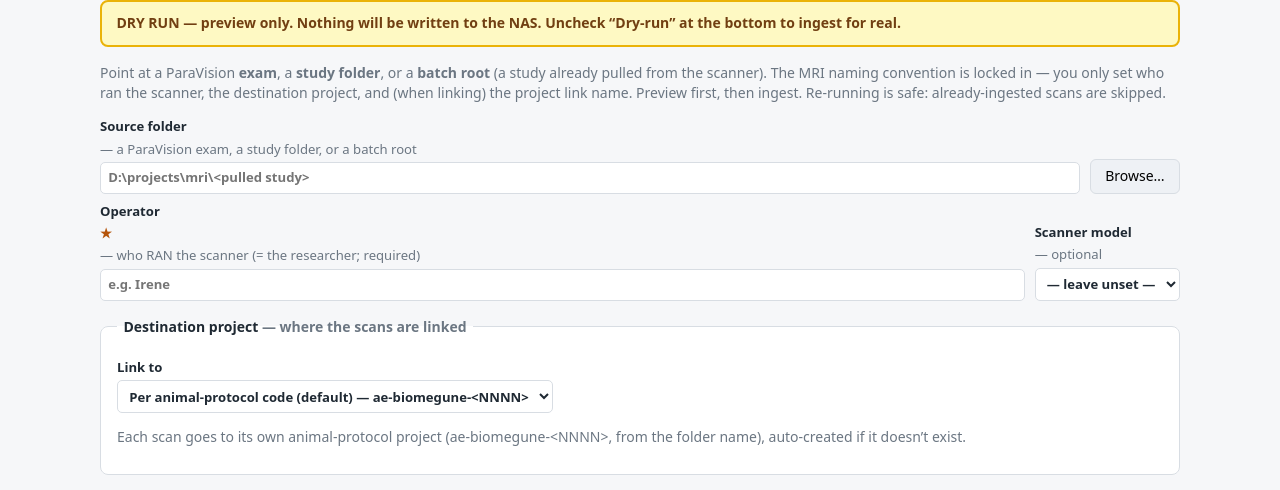
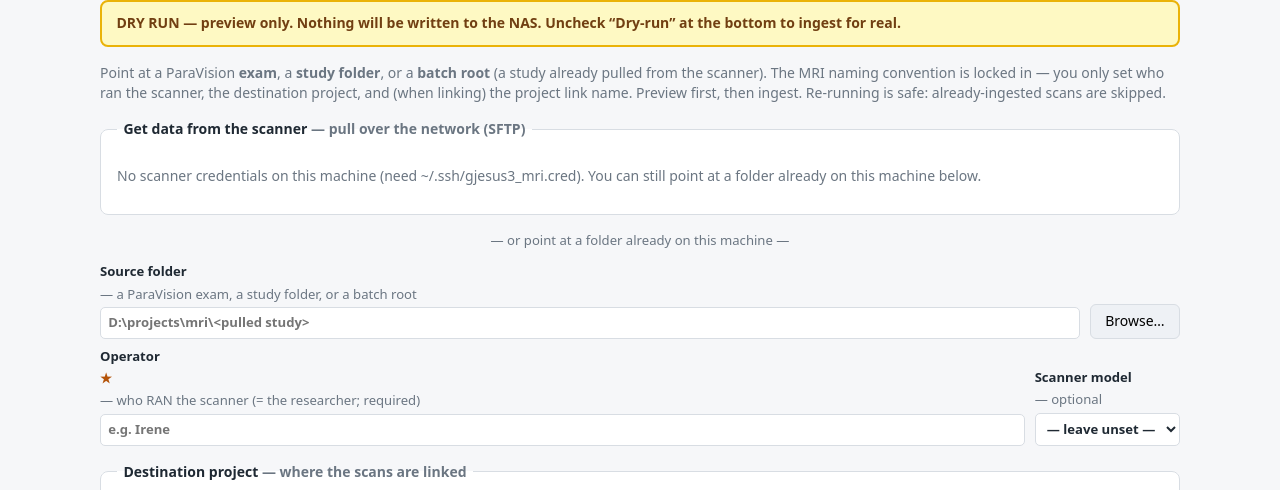
Before and after one commit to Rtasseff/gjesus3-pilot, a Flask app: page /mri in a window 1280 px wide. Shown: the part 102-592 px from the top of the page. Run offline with Flask 3, Linux system fonts and the light colour scheme.

Commit message:
feat(mri-gui): SFTP remote-pull source — list scanner studies, pull, ingest
Layer 2 of the remote MRI-grab GUI. The /mri page can now pull ParaVision
study folders straight off the acquisition console over SFTP, drop them into a
local staging batch, and hand the local copy to the existing MRI preview/ingest
flow — no separate FileZilla step. READ-ONLY on the scanner (list + download
only; never writes there).

Backend (app.py):
- GET  /api/sftp_status   — creds-present + paramiko + host (drives the UI hint).
- POST /api/sftp_listdir  — non-recursive listdir of the two documented PV roots
  (/opt/PV-7.0.0 + /opt/PV6.0.1), MFB (jrc) filter by default, newest-first.
- POST /api/sftp_pull     — SSE-streamed mirror of the selected studies into
  <staging_root>/<batch>/<study>/; the done event returns the local staging_dir.
- Creds via env.ftp_creds() (env vars > ~/.ssh/gjesus3_mri.cred). Guards:
  selection required, <=50 studies, every remote must sit under a known root.

ftp_mirror.py:
- mirror() gains an optional log_callback so the GUI can stream pull progress
  (additive; defaults to the existing print logger).

Frontend (mri.html / mri.js / style.css):
- New "Get data from the scanner" section: List → checkable study list (live
  search, newest-first) → "Pull N selected" → streamed pull log → auto-fills the
  Source folder so Preview/Ingest just works. Local-folder source kept as the
  alternative.
- Extracted readSSE() helper; the ingest stream now shares it with the pull.

Verified live end-to-end against kenia.cicbiomagune.int: status detects creds,
listdir returns 1083 jrc studies newest-first, pull streams a 50-file/3 MB
study, and the pulled batch previews to 2 ACQs with collision-safe link names.
Guards return clean 400s.

Co-Authored-By: Claude Opus 4.8 (1M context) <noreply@anthropic.com>
Claude-Session: https://claude.ai/code/session_017gX1V1DrwG9tnQ4XGcGdrZ

```diff
--- a/tools/operator/gui/app.py
+++ b/tools/operator/gui/app.py
@@ -126,6 +126,27 @@ MRI_LINK_PALETTE_KEYS = [
 ]
 MRI_LINK_PALETTE_EXTRAS = ["${sample_id}", "${acq_date}", "${acq_id}",
                            "${original_name}"]
+
+# --- MRI remote-pull (SFTP) source ------------------------------------------
+# Pull ParaVision study folders off the acquisition console over SFTP, then
+# ingest the local copy through the same MRI path. READ-ONLY on the remote
+# (list + download only — never writes there). Host + creds + source roots are
+# documented in equipment/historical_data_archives.md §MRI; creds resolve via
+# env.ftp_creds() (GJESUS3_FTP_* env vars > ~/.ssh/gjesus3_mri.cred). The two
+# roots are the concurrent ParaVision versions on the box.
+MRI_SFTP_ROOTS = [
+    {"path": "/opt/PV-7.0.0/data/nmr", "label": "ParaVision 7.0.0"},
+    {"path": "/opt/PV6.0.1/data/nmr",  "label": "ParaVision 6.0.1"},
+]
+# MFB naming convention: every MFB study folder carries the PI initials "jrc"
+# (Jesus Ruiz-Cabello). This is also what the mri_bruker ingest regex keys on,
+# so non-jrc folders wouldn't ingest anyway. Default the remote list to jrc-only.
+MRI_SFTP_FILTER = "jrc"
+# Where pulled study folders land locally (one batch subfolder per pull). The
+# operator can override per pull; this is the documented MRI staging root.
+MRI_PULL_STAGING_ROOT = r"D:\projects\mri"
+# Safety cap: never mirror more than this many studies in one pull request.
+MRI_PULL_MAX_STUDIES = 50
 
 # Controlled sample_type vocabulary — 06_REGISTRIES §2.4 (DRAFT, REG-07). Operators
 # pick one verbatim; a new kind is a vocab-extension decision, not an ad-hoc value.
@@ -1040,6 +1061,225 @@ def api_mri_ingest():
     return _ingest_sse_response(cfg, nas_root, dry_run, stamp)
 
 
+# ============================================================ MRI SFTP remote-pull
+# Layer 2: pull ParaVision study folders off the acquisition console, then feed
+# the local copy to the SAME MRI preview/ingest path above. Read-only on the
+# remote. Two endpoints: /api/sftp_listdir (browse MFB exams) + /api/sftp_pull
+# (SSE-streamed mirror, like the ingest stream). Creds via env.ftp_creds().
+
+def _load_ftp_mirror():
+    """Load tools/ftp_mirror.py (SFTP mirror engine) under a private alias.
+
+    Lives at tools/ftp_mirror.py (one level above the operator package), so it
+    is loaded by path, not import. _MEIPASS-aware for the frozen bundle.
+    """
+    path = os.path.join(_TOOLS_DIR, "ftp_mirror.py")
+    spec = importlib.util.spec_from_file_location("gj_ftp_mirror", path)
+    mod = importlib.util.module_from_spec(spec)
+    spec.loader.exec_module(mod)
+    return mod
+
+
+def _sftp_connect():
+    """Open an SFTP client to the MRI host using env.ftp_creds().
+
+    Returns (transport, sftp). Raises RuntimeError with a plain-language message
+    when creds are missing or paramiko is not installed — the caller surfaces it
+    as a 400 so the operator sees what to fix.
+    """
+    if not env.ftp_creds_present():
+        raise RuntimeError(
+            "No SFTP credentials found. Set the GJESUS3_FTP_* environment "
+            "variables, or create ~/.ssh/gjesus3_mri.cred (see "
+            "equipment/historical_data_archives.md §MRI)."
+        )
+    try:
+        import paramiko
+    except ImportError:
+        raise RuntimeError("paramiko is not installed. Run: pip install paramiko")
+    c = env.ftp_creds()
+    transport = paramiko.Transport((c["host"], c["port"]))
+    transport.connect(username=c["user"], password=c["password"])
+    sftp = paramiko.SFTPClient.from_transport(transport)
+    return transport, sftp
+
+
+def _under_known_root(remote):
+    """True if `remote` sits directly under one of the documented SFTP roots.
+
+    Defence-in-depth: the operator only ever picks from the listed exams, but a
+    crafted request must not coax a pull of an arbitrary remote path. We only
+    ever READ/COPY, never write, so the blast radius is small — but bound it.
+    """
+    remote = (remote or "").rstrip("/")
+    for root in MRI_SFTP_ROOTS:
+        base = root["path"].rstrip("/")
+        if remote.startswith(base + "/") and "/" not in remote[len(base) + 1:]:
+            return True
+    return False
+
+
+@app.route("/api/sftp_status")
+def api_sftp_status():
+    """Whether remote pull is usable on this machine: creds present + host."""
+    present = env.ftp_creds_present()
+    host = env.ftp_creds().get("host") if present else None
+    try:
+        import paramiko  # noqa: F401
+        has_paramiko = True
+    except ImportError:
+        has_paramiko = False
+    return jsonify({
+        "creds_present": present,
+        "host": host,
+        "paramiko": has_paramiko,
+        "available": present and has_paramiko,
+        "roots": MRI_SFTP_ROOTS,
+        "staging_root": MRI_PULL_STAGING_ROOT,
+    })
+
+
+@app.route("/api/sftp_listdir", methods=["POST"])
+def api_sftp_listdir():
+    """List MFB (jrc) ParaVision study folders on the MRI host, newest first.
+
+    Read-only: a single non-recursive listdir of each documented root. Folder
+    names start with YYYYMMDD_HHMMSS, so a reverse name sort is a reliable
+    chronological order (st_mtime is also returned as a backstop).
+    """
+    import stat as _stat
+    data = request.get_json(silent=True) or {}
+    show_all = bool(data.get("all"))   # default False -> jrc-only
+    try:
+        transport, sftp = _sftp_connect()
+    except RuntimeError as e:
+        return jsonify({"error": str(e)}), 400
+    try:
+        exams = []
+        root_errors = []
+        for root in MRI_SFTP_ROOTS:
+            try:
+                entries = sftp.listdir_attr(root["path"])
+            except IOError as e:
+                root_errors.append({"root": root["path"], "error": str(e)})
+                continue
+            for ent in entries:
+                if not _stat.S_ISDIR(ent.st_mode):
+                    continue
+                name = ent.filename
+                if not show_all and MRI_SFTP_FILTER not in name.lower():
+                    continue
+                exams.append({
+                    "name": name,
+                    "root": root["path"],
+                    "version": root["label"],
+                    "remote": root["path"].rstrip("/") + "/" + name,
+                    "mtime": int(ent.st_mtime or 0),
+                })
+        exams.sort(key=lambda d: d["name"], reverse=True)   # newest first
+        return jsonify({
+            "host": env.ftp_creds().get("host"),
+            "filter": None if show_all else MRI_SFTP_FILTER,
+            "count": len(exams),
+            "exams": exams,
+            "root_errors": root_errors,
+        })
+    except Exception as e:  # noqa: BLE001
+        return jsonify({"error": f"SFTP listing failed: {e}"}), 500
+    finally:
+        transport.close()
+
+
+@app.route("/api/sftp_pull", methods=["POST"])
+def api_sftp_pull():
+    """Mirror the selected remote study folders into a local batch dir, SSE-streamed.
+
+    Each checked remote `/opt/.../nmr/<study>` is mirrored to
+    `<staging_root>/<batch>/<study>/`, so the batch dir holds study folders and
+    the existing MRI `*/*` scope matches. The final `done` event carries the
+    local `staging_dir` — the page drops it into the source field and the
+    operator runs Preview as usual. Read-only on the remote (download only).
+    """
+    from datetime import datetime
+    data = request.get_json(silent=True) or {}
+    remotes = [r for r in (data.get("remotes") or []) if isinstance(r, str)]
+    staging_root = (data.get("staging_root") or MRI_PULL_STAGING_ROOT).strip()
+    batch = (data.get("batch") or "").strip()
+    force = bool(data.get("force"))
+
+    # Validate up front so guard failures are a clean 400 (not mid-stream).
+    if not remotes:
+        return jsonify({"error": "Select at least one study to pull."}), 400
+    if len(remotes) > MRI_PULL_MAX_STUDIES:
+        return jsonify({"error": f"Too many studies selected "
+                                 f"({len(remotes)} > {MRI_PULL_MAX_STUDIES})."}), 400
+    bad = [r for r in remotes if not _under_known_root(r)]
+    if bad:
+        return jsonify({"error": f"Refusing to pull paths outside the known "
+                                 f"ParaVision roots: {bad[:3]}"}), 400
+    try:
+        ftp_mirror = _load_ftp_mirror()
+    except Exception as e:  # noqa: BLE001
+        return jsonify({"error": f"Cannot load the SFTP engine: {e}"}), 500
+
+    # batch subfolder keeps each pull isolated; default to a timestamp.
+    if not batch:
+        batch = "sftp_" + datetime.now().strftime("%Y%m%d_%H%M%S")
+    safe_batch = "".join(c if (c.isalnum() or c in "-_") else "_" for c in batch)
+    staging_dir = os.path.normpath(os.path.join(staging_root, safe_batch))
+
+    def generate():
+        import queue
+        q = queue.Queue()
+        SENTINEL = object()
+
+        def cb(msg, level="INFO"):
+            q.put(("log", level, str(msg)))
+
+        def worker():
+            transport = None
+            try:
+                transport, sftp = _sftp_connect()
+                cb(f"Connected. Pulling {len(remotes)} study folder(s) -> {staging_dir}")
+                tot_x = tot_s = tot_b = 0
+                for idx, remote in enumerate(remotes, 1):
+                    study = remote.rstrip("/").rsplit("/", 1)[-1]
+                    local = os.path.join(staging_dir, study)
+                    cb(f"[{idx}/{len(remotes)}] {study}")
+                    nx, ns, nb = ftp_mirror.mirror(
+                        sftp, remote, local, force=force, log_callback=cb,
+                    )
+                    tot_x += nx
+                    tot_s += ns
+                    tot_b += nb
+                cb(f"Done. transferred {tot_x} files "
+                   f"({tot_b / 1_000_000:.1f} MB); skipped {tot_s} already-present")
+                q.put(("done", "INFO", json.dumps({
+                    "staging_dir": staging_dir,
+                    "studies": len(remotes),
+                    "transferred": tot_x,
+                    "skipped": tot_s,
+                    "bytes": tot_b,
+                })))
+            except Exception as e:  # noqa: BLE001 — report to the stream
+                q.put(("error", "ERROR", str(e)))
+            finally:
+                if transport is not None:
+                    transport.close()
+                q.put(SENTINEL)
+
+        t = threading.Thread(target=worker, daemon=True)
+        t.start()
+        while True:
+            item = q.get()
+            if item is SENTINEL:
+                break
+            kind, level, msg = item
+            yield f"data: {json.dumps({'kind': kind, 'level': level, 'msg': msg})}\n\n"
+
+    return Response(generate(), mimetype="text/event-stream")
+
+
 # --------------------------------------------------------------------- runner
 
 def _open_browser(url):
--- a/tools/operator/gui/static/mri.js
+++ b/tools/operator/gui/static/mri.js
@@ -294,6 +294,32 @@ function appendLog(el, level, msg) {
   el.scrollTop = el.scrollHeight;
 }
 
+// Drain a fetch() SSE stream (POST-based, so EventSource can't be used). Each
+// event is `data: {kind,level,msg}\n\n`; dispatch to the supplied handlers.
+// Shared by the ingest stream and the SFTP-pull stream.
+async function readSSE(resp, handlers) {
+  const reader = resp.body.getReader();
+  const decoder = new TextDecoder();
+  let buf = "";
+  while (true) {
+    const { value, done } = await reader.read();
+    if (done) break;
+    buf += decoder.decode(value, { stream: true });
+    let idx;
+    while ((idx = buf.indexOf("\n\n")) >= 0) {
+      const chunk = buf.slice(0, idx);
+      buf = buf.slice(idx + 2);
+      const line = chunk.replace(/^data: /, "");
+      if (!line.trim()) continue;
+      let evt;
+      try { evt = JSON.parse(line); } catch (e) { continue; }
+      if (evt.kind === "log" && handlers.onLog) handlers.onLog(evt.level || "INFO", evt.msg);
+      else if (evt.kind === "error" && handlers.onError) handlers.onError(evt.msg);
+      else if (evt.kind === "done" && handlers.onDone) handlers.onDone(JSON.parse(evt.msg));
+    }
+  }
+}
+
 async function ingest() {
   const payload = buildPayload();
   payload.dry_run = $("#dry").checked;
@@ -324,27 +350,10 @@ async function ingest() {
     $("#ingest").disabled = false; $("#preview").disabled = false; return;
   }
 
-  const reader = resp.body.getReader();
-  const decoder = new TextDecoder();
-  let buf = "";
-  while (true) {
-    const { value, done } = await reader.read();
-    if (done) break;
-    buf += decoder.decode(value, { stream: true });
-    let idx;
-    while ((idx = buf.indexOf("\n\n")) >= 0) {
-      const chunk = buf.slice(0, idx);
-      buf = buf.slice(idx + 2);
-      const line = chunk.replace(/^data: /, "");
-      if (!line.trim()) continue;
-      let evt;
-      try { evt = JSON.parse(line); } catch (e) { continue; }
-      if (evt.kind === "log") {
-        appendLog(logEl, evt.level || "INFO", evt.msg);
-      } else if (evt.kind === "error") {
-        appendLog(logEl, "ERROR", evt.msg);
-      } else if (evt.kind === "done") {
-        const r = JSON.parse(evt.msg);
+  await readSSE(resp, {
+    onLog: (lvl, msg) => appendLog(logEl, lvl, msg),
+    onError: (msg) => appendLog(logEl, "ERROR", msg),
+    onDone: (r) => {
       const resEl = $("#result");
       if (r.dry_run) {
         resEl.className = "summary dry-done";
@@ -354,9 +363,8 @@ async function ingest() {
         resEl.className = "summary live-done";
         resEl.innerHTML = `✓ INGEST COMPLETE — <strong>${r.ok}/${r.total} scans written</strong> to ${esc(nasInput.value || "the NAS")}.`;
       }
-      }
-    }
-  }
+    },
+  });
   $("#ingest").disabled = false;
   $("#preview").disabled = false;
 }
@@ -377,7 +385,129 @@ function updateDryState() {
 dry.addEventListener("change", updateDryState);
 $("#regenerate").addEventListener("change", updateDicomifierNote);
 
+// ---------------------------------------------------------------- SFTP remote pull
+// Pull ParaVision study folders off the scanner over SFTP, drop them into a
+// local staging batch, then fill the Source-folder field so the normal
+// Preview/Ingest flow takes over. Read-only on the scanner (download only).
+const sftp = {
+  status: $("#sftp-status"), controls: $("#sftp-controls"),
+  listBtn: $("#sftp-list"), allChk: $("#sftp-all"), count: $("#sftp-count"),
+  listWrap: $("#sftp-listwrap"), items: $("#sftp-list-items"),
+  search: $("#sftp-search"), selNone: $("#sftp-selnone"),
+  pullRow: $("#sftp-pullrow"), stagingRoot: $("#sftp-staging-root"),
+  batch: $("#sftp-batch"), pullBtn: $("#sftp-pull"),
+  logWrap: $("#sftp-log-wrap"), log: $("#sftp-log"), result: $("#sftp-result"),
+  exams: [],
+};
+
+async function sftpInit() {
+  let d;
+  try { d = await getJSON("/api/sftp_status"); }
+  catch (e) { sftp.status.textContent = "Remote pull unavailable."; return; }
+  if (d.staging_root && !sftp.stagingRoot.value) sftp.stagingRoot.value = d.staging_root;
+  if (d.available) {
+    sftp.status.innerHTML = `Scanner <code>${esc(d.host)}</code> — ready. List the studies, tick the ones you want, then pull.`;
+    sftp.controls.hidden = false;
+  } else if (!d.paramiko) {
+    sftp.status.textContent = "Remote pull needs the ‘paramiko’ package (ask the data office). You can still point at a folder already on this machine below.";
+  } else {
+    sftp.status.textContent = "No scanner credentials on this machine (need ~/.ssh/gjesus3_mri.cred). You can still point at a folder already on this machine below.";
+  }
+}
+
+function sftpSelected() {
+  return $$(".sftp-row input:checked", sftp.items).map((c) => c.dataset.remote);
+}
+function sftpUpdatePullBtn() {
+  const n = sftpSelected().length;
+  sftp.pullBtn.disabled = n === 0;
+  sftp.pullBtn.textContent = n ? `Pull ${n} selected` : "Pull selected";
+}
+function sftpRenderList() {
+  const q = sftp.search.value.trim().toLowerCase();
+  const rows = sftp.exams
+    .filter((e) => !q || e.name.toLowerCase().includes(q))
+    .map((e) =>
+      `<label class="sftp-row"><input type="checkbox" data-remote="${esc(e.remote)}">` +
+      `<span class="sftp-name">${esc(e.name)}</span>` +
+      `<span class="pill">${esc(e.version)}</span></label>`);
+  sftp.items.innerHTML = rows.join("") || "<div class='fb-empty'>(no matching studies)</div>";
+  $$(".sftp-row input", sftp.items).forEach((c) => c.addEventListener("change", sftpUpdatePullBtn));
+  sftpUpdatePullBtn();
+}
+async function sftpList() {
+  sftp.listBtn.disabled = true;
+  sftp.count.textContent = "Listing…";
+  try {
+    const d = await postJSON("/api/sftp_listdir", { all: sftp.allChk.checked });
+    sftp.exams = d.exams || [];
+    sftp.count.textContent = `${d.count} stud${d.count === 1 ? "y" : "ies"}` +
+      (d.filter ? ` (MFB only)` : " (all groups)");
+    sftp.listWrap.hidden = false;
+    sftp.pullRow.hidden = false;
+    sftpRenderList();
+  } catch (e) {
+    sftp.count.textContent = "";
+    sftp.status.textContent = "List failed: " + e.message;
+  } finally {
+    sftp.listBtn.disabled = false;
+  }
+}
+async function sftpPull() {
+  const remotes = sftpSelected();
+  if (!remotes.length) return;
+  sftp.pullBtn.disabled = true;
+  sftp.listBtn.disabled = true;
+  sftp.logWrap.hidden = false;
+  sftp.log.innerHTML = "";
+  sftp.result.innerHTML = "";
+  let resp;
+  try {
+    resp = await fetch("/api/sftp_pull", {
+      method: "POST", headers: { "Content-Type": "application/json" },
+      body: JSON.stringify({
+        remotes,
+        staging_root: sftp.stagingRoot.value.trim(),
+        batch: sftp.batch.value.trim(),
+      }),
+    });
+  } catch (e) {
+    appendLog(sftp.log, "ERROR", e.message);
+    sftp.pullBtn.disabled = false; sftp.listBtn.disabled = false; return;
+  }
+  if (!resp.ok) {
+    let msg = `HTTP ${resp.status}`;
+    try { const j = await resp.json(); if (j.error) msg = j.error; } catch (e) { /* */ }
+    appendLog(sftp.log, "ERROR", msg);
+    sftp.pullBtn.disabled = false; sftp.listBtn.disabled = false; return;
+  }
+  await readSSE(resp, {
+    onLog: (lvl, msg) => appendLog(sftp.log, lvl, msg),
+    onError: (msg) => appendLog(sftp.log, "ERROR", msg),
+    onDone: (r) => {
+      const staging = $("#staging");
+      staging.value = r.staging_dir;
+      staging.dispatchEvent(new Event("input"));
+      sftp.result.className = "summary live-done";
+      sftp.result.innerHTML = `✓ Pulled ${r.studies} stud${r.studies === 1 ? "y" : "ies"} ` +
+        `(${(r.bytes / 1e6).toFixed(1)} MB) to <code>${esc(r.staging_dir)}</code>. ` +
+        `Source folder set below — now click <strong>Preview</strong>.`;
+    },
+  });
+  sftp.pullBtn.disabled = false;
+  sftp.listBtn.disabled = false;
+}
+sftp.listBtn.addEventListener("click", sftpList);
+sftp.allChk.addEventListener("change", () => { if (!sftp.listWrap.hidden) sftpList(); });
+sftp.search.addEventListener("input", sftpRenderList);
+sftp.selNone.addEventListener("click", () => {
+  $$(".sftp-row input:checked", sftp.items).forEach((c) => { c.checked = false; });
+  sftpUpdatePullBtn();
+});
+sftp.pullBtn.addEventListener("click", sftpPull);
+
 // ---------------------------------------------------------------- init
 refreshNas();
 updateDryState();
 updateDicomifierNote();
+sftpInit();
--- a/tools/operator/gui/static/style.css
+++ b/tools/operator/gui/static/style.css
@@ -279,3 +279,14 @@ tr.has-warn td:first-child { border-left: 3px solid var(--warn); }
 .req-label { font-weight: 600; padding-top: .4rem; }
 .req-val { display: flex; flex-direction: column; gap: .15rem; min-width: 0; }
 .star { color: var(--warn); }
+
+/* MRI remote-pull (SFTP) — the scrollable, checkable study list */
+.or-sep { text-align: center; font-size: .82rem; margin: .8rem 0; }
+.sftp-list { max-height: 320px; overflow: auto; border: 1px solid var(--border);
+  border-radius: 6px; margin: .4rem 0; }
+.sftp-row { display: flex; align-items: center; gap: .55rem; padding: .28rem .5rem;
+  border-bottom: 1px solid #eef1f5; font-weight: 400; cursor: pointer; }
+.sftp-row:last-child { border-bottom: none; }
+.sftp-row:hover { background: #eff6ff; }
+.sftp-name { flex: 1; font: 12.5px/1.4 ui-monospace, Consolas, monospace;
+  word-break: break-all; }
--- a/tools/operator/gui/templates/mri.html
+++ b/tools/operator/gui/templates/mri.html
@@ -36,7 +36,41 @@
       then ingest. Re-running is safe: already-ingested scans are skipped.
     </p>
 
-    <!-- SOURCE -->
+    <!-- REMOTE SOURCE — pull study folders off the scanner over SFTP -->
+    <fieldset id="remote-fieldset">
+      <legend>Get data from the scanner <span class="muted">— pull over the network (SFTP)</span></legend>
+      <p class="muted" id="sftp-status">Checking connection to the scanner…</p>
+      <div class="row" id="sftp-controls" hidden>
+        <button id="sftp-list" type="button">List studies on the scanner</button>
+        <label class="check"><input id="sftp-all" type="checkbox"> show all groups (not just MFB)</label>
+        <span id="sftp-count" class="muted"></span>
+      </div>
+      <div id="sftp-listwrap" hidden>
+        <div class="row">
+          <input id="sftp-search" type="text" class="grow" placeholder="filter the list… (animal, date, protocol)">
+          <button id="sftp-selnone" type="button">Clear selection</button>
+        </div>
+        <div id="sftp-list-items" class="sftp-list"></div>
+      </div>
+      <div class="row" id="sftp-pullrow" hidden>
+        <label class="grow">Save to <span class="muted">— local staging folder</span>
+          <input id="sftp-staging-root" type="text" placeholder="D:\projects\mri">
+        </label>
+        <label>Batch name <span class="muted">— optional</span>
+          <input id="sftp-batch" type="text" placeholder="auto (timestamp)">
+        </label>
+        <button id="sftp-pull" type="button" class="primary" disabled>Pull selected</button>
+      </div>
+      <div id="sftp-log-wrap" class="log-wrap" hidden>
+        <h3>Pull log</h3>
+        <pre id="sftp-log"></pre>
+        <div id="sftp-result" class="summary"></div>
+      </div>
+    </fieldset>
+
+    <p class="muted or-sep">— or point at a folder already on this machine —</p>
+
+    <!-- SOURCE (local) -->
     <div class="row">
       <label class="grow">Source folder <span class="muted">— a ParaVision exam, a study folder, or a batch root</span>
         <input id="staging" type="text" placeholder="D:\projects\mri\&lt;pulled study&gt;">
```
Also changed, not shown: tools/ftp_mirror.py (+12 -6 lines). Lines whose indentation alone changed are shown as unchanged.
